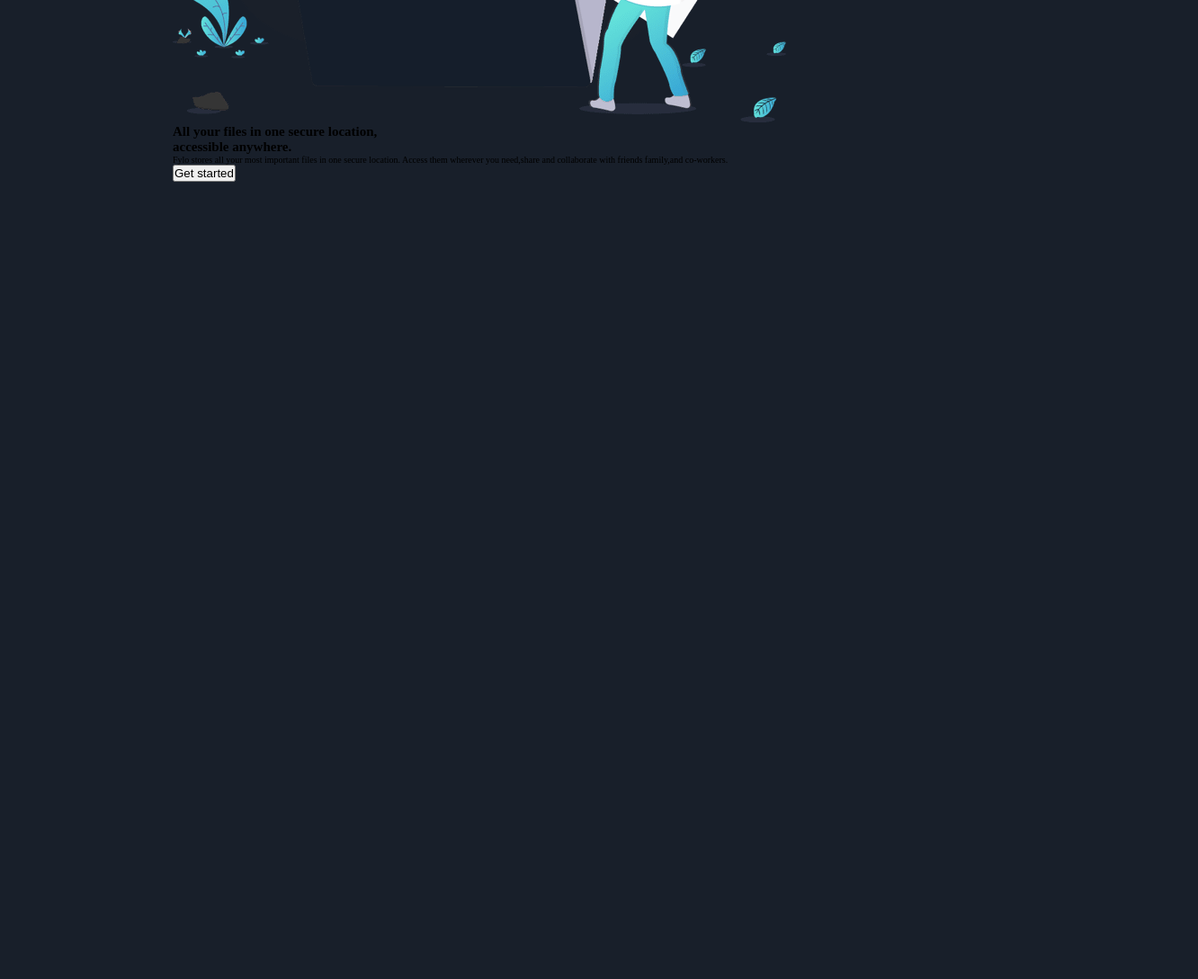
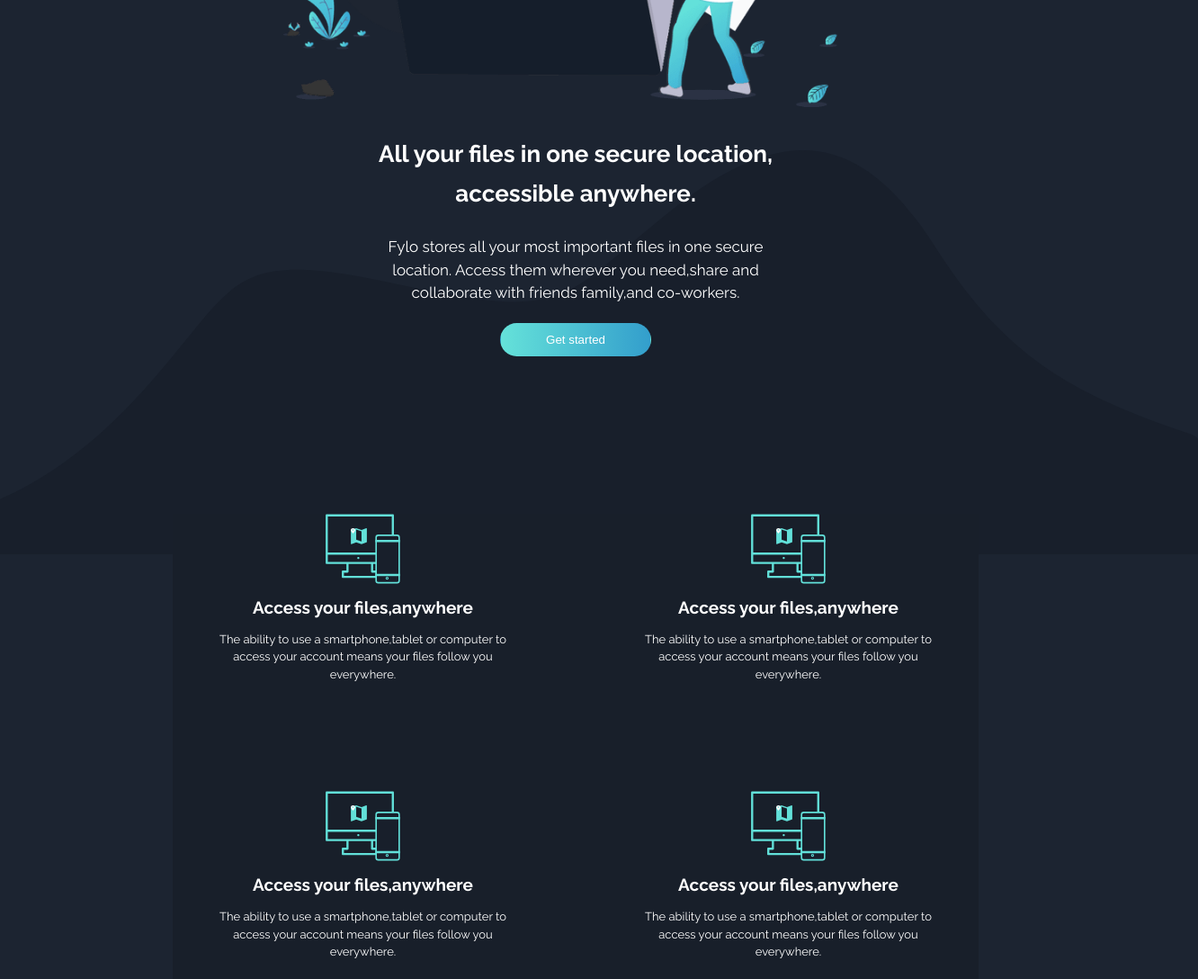
Before and after one commit to nina1012/Fylo-landing-page, a plain HTML site: page index.html in a window 1280 px wide. Shown: the part 500-1588 px from the top of the page at 90% size, 1332 px wide, since content can reach past the window. Before the commit the page ends 800 px from the top, so only its background shows below. Drawn offline with Linux system fonts and the light colour scheme.

Commit message:
add main markup and styles,first section's markup and styles

```diff
--- a/css/styles.css
+++ b/css/styles.css
@@ -1,3 +1,11 @@
+button.cta {
+  display: inline-block;
+  background: linear-gradient(to right, var(--cyan), var(--blue));
+  border-radius: 5rem;
+  padding: 1rem 5rem;
+  color: var(--white);
+  border: 1px solid transparent; }
+
 :root {
   --intro-email-bg: hsl(217, 28%, 15%);
   --main-bg: hsl(218, 28%, 13%);
@@ -22,18 +30,44 @@
   font-size: 62.5%; }
 
 body {
-  background-color: var(--main-bg); }
+  background-color: var(--intro-email-bg);
+  font-size: var(--body-font);
+  color: var(--white); }
 
 .container {
   max-width: 70%;
   width: 100rem;
-  margin: 5rem auto; }
+  margin: 0 auto;
+  display: grid;
+  grid-template-rows: max-content, 100vh, max-content;
+  grid-gap: 2.5rem; }
+
+h2 {
+  font-size: 2.6rem;
+  margin: 2.5rem 0; }
+
+p {
+  font-size: 1.7rem;
+  line-height: 1.5;
+  width: 50%;
+  margin: auto;
+  margin-bottom: 2rem; }
+
+.smaller-font {
+  font-size: 1.4rem; }
+
+h3 {
+  font-size: 1.9rem;
+  margin: 1.5rem 0; }
 
 .nav {
+  background-color: var(--intro-email-bg);
   display: flex;
   justify-content: space-between;
   align-items: center;
-  font-family: var(--font); }
+  font-family: var(--font);
+  margin: 3rem 0;
+  grid-row: 1/2; }
   .nav__list {
     display: flex;
     justify-content: space-between;
@@ -45,3 +79,43 @@
     color: var(--white);
     text-decoration: none;
     font-size: 1.7rem; }
+
+.header {
+  color: var(--white);
+  font-family: var(--font);
+  text-align: center;
+  line-height: 1.7;
+  position: relative;
+  grid-row: 2/3; }
+  .header > .intro-img {
+    width: 65rem;
+    height: auto; }
+  .header > .curvy-desktop {
+    position: absolute;
+    bottom: -22rem;
+    left: -30rem;
+    z-index: -1; }
+  .header > .curvy-mobile {
+    display: none; }
+
+.main {
+  margin: 15rem 0 0;
+  background-color: var(--main-bg); }
+
+.icon-section {
+  display: grid;
+  grid-gap: 10rem; }
+  .icon-section .row {
+    display: grid;
+    grid-template-columns: repeat(auto-fit, minmax(30rem, 35rem));
+    justify-content: space-around;
+    grid-gap: 5rem; }
+    .icon-section .row > .cell {
+      display: flex;
+      flex-direction: column;
+      align-items: center;
+      font-family: var(--font); }
+      .icon-section .row > .cell > p {
+        text-align: center;
+        font-size: 1.3rem;
+        width: 35rem; }
--- a/index.html
+++ b/index.html
@@ -63,7 +63,85 @@
           family,and co-workers.
         </p>
         <button class="cta">Get started</button>
+        <svg
+          class="curvy-desktop"
+          width="1440"
+          height="449"
+          xmlns="http://www.w3.org/2000/svg"
+          xmlns:xlink="http://www.w3.org/1999/xlink"
+        >
+          <defs><path id="a" d="M0 0h1454v449H0z" /></defs>
+          <g transform="translate(-14)" fill="none" fill-rule="evenodd">
+            <mask id="b" fill="#fff"><use xlink:href="#a" /></mask>
+            <path
+              d="M14 413.954c90.836-5.359 176.206-50.375 256.111-135.046C389.968 151.9 364.01 105.164 563.005 148.686 762 192.207 745.05 163.699 873 63.13c127.95-100.57 211-77.554 289 44.667 78 122.222 151 162.895 284 207.778 88.667 29.921 92.03 848.285 10.091 2455.09H14V413.956z"
+              fill="#181F2B"
+              mask="url(#b)"
+            />
+          </g>
+        </svg>
+
+        <svg
+          class="curvy-mobile"
+          width="375"
+          height="141"
+          xmlns="http://www.w3.org/2000/svg"
+          xmlns:xlink="http://www.w3.org/1999/xlink"
+        >
+          <defs><path id="a" d="M0 0h375v141H0z" /></defs>
+          <g fill="none" fill-rule="evenodd">
+            <mask id="b" fill="#fff"><use xlink:href="#a" /></mask>
+            <path
+              d="M0 128.937c22.708-1.669 44.049-15.69 64.024-42.063 29.962-39.56 23.473-54.118 73.218-40.562 49.746 13.556 45.508 4.677 77.494-26.648 31.985-31.325 52.746-24.157 72.245 13.912 19.499 38.07 55.147 47.264 88.395 61.244 22.165 9.32 22.165 1296.047 0 3860.18H0V128.937z"
+              fill="#181F2B"
+              mask="url(#b)"
+            />
+          </g>
+        </svg>
       </header>
+
+      <!-- MAIN -->
+      <main class="main">
+        <!-- first section -->
+        <section class="icon-section">
+          <div class="row">
+            <div class="cell">
+              <img src="images/icon-access-anywhere.svg" alt="" />
+              <h3>Access your files,anywhere</h3>
+              <p class="smaller-font">
+                The ability to use a smartphone,tablet or computer to access
+                your account means your files follow you everywhere.
+              </p>
+            </div>
+            <div class="cell">
+              <img src="images/icon-access-anywhere.svg" alt="" />
+              <h3>Access your files,anywhere</h3>
+              <p class="smaller-font">
+                The ability to use a smartphone,tablet or computer to access
+                your account means your files follow you everywhere.
+              </p>
+            </div>
+          </div>
+          <div class="row">
+            <div class="cell">
+              <img src="images/icon-access-anywhere.svg" alt="" />
+              <h3>Access your files,anywhere</h3>
+              <p class="smaller-font">
+                The ability to use a smartphone,tablet or computer to access
+                your account means your files follow you everywhere.
+              </p>
+            </div>
+            <div class="cell">
+              <img src="images/icon-access-anywhere.svg" alt="" />
+              <h3>Access your files,anywhere</h3>
+              <p class="smaller-font">
+                The ability to use a smartphone,tablet or computer to access
+                your account means your files follow you everywhere.
+              </p>
+            </div>
+          </div>
+        </section>
+      </main>
     </div>
   </body>
 </html>
```
